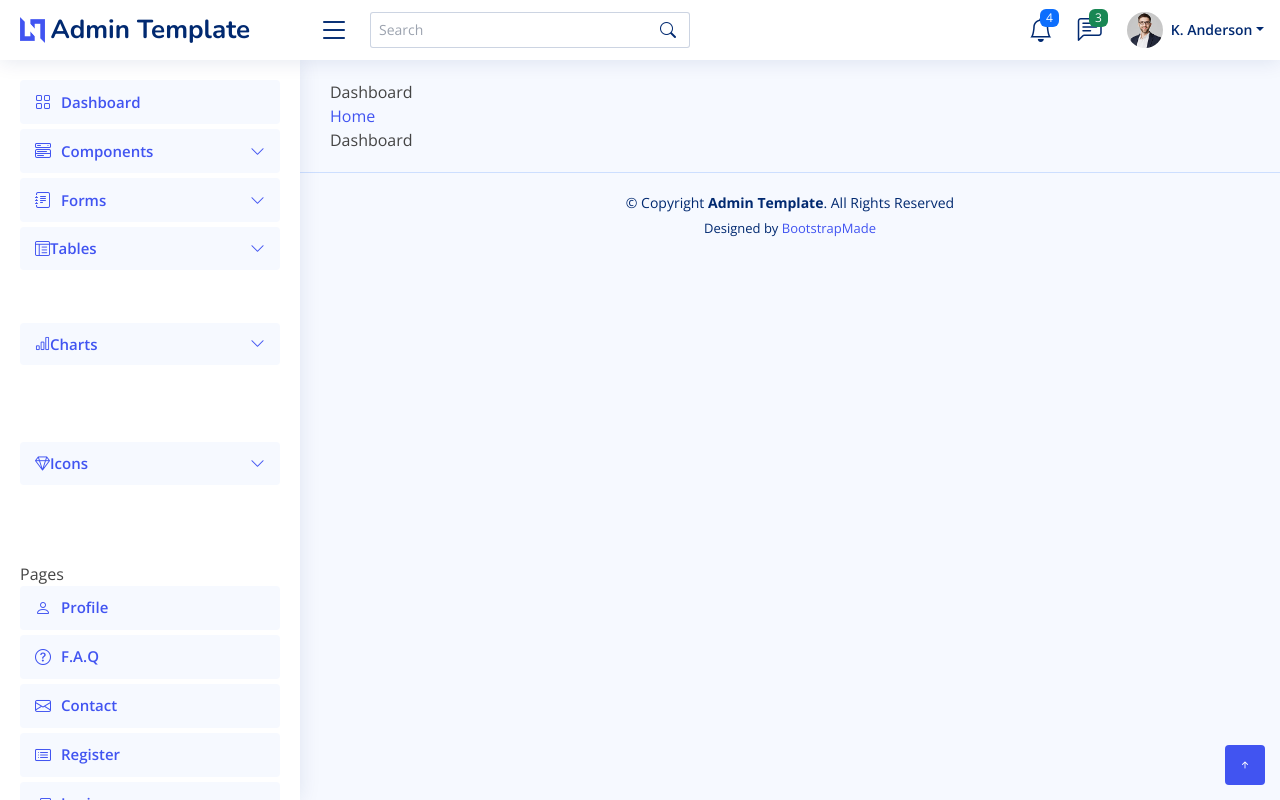
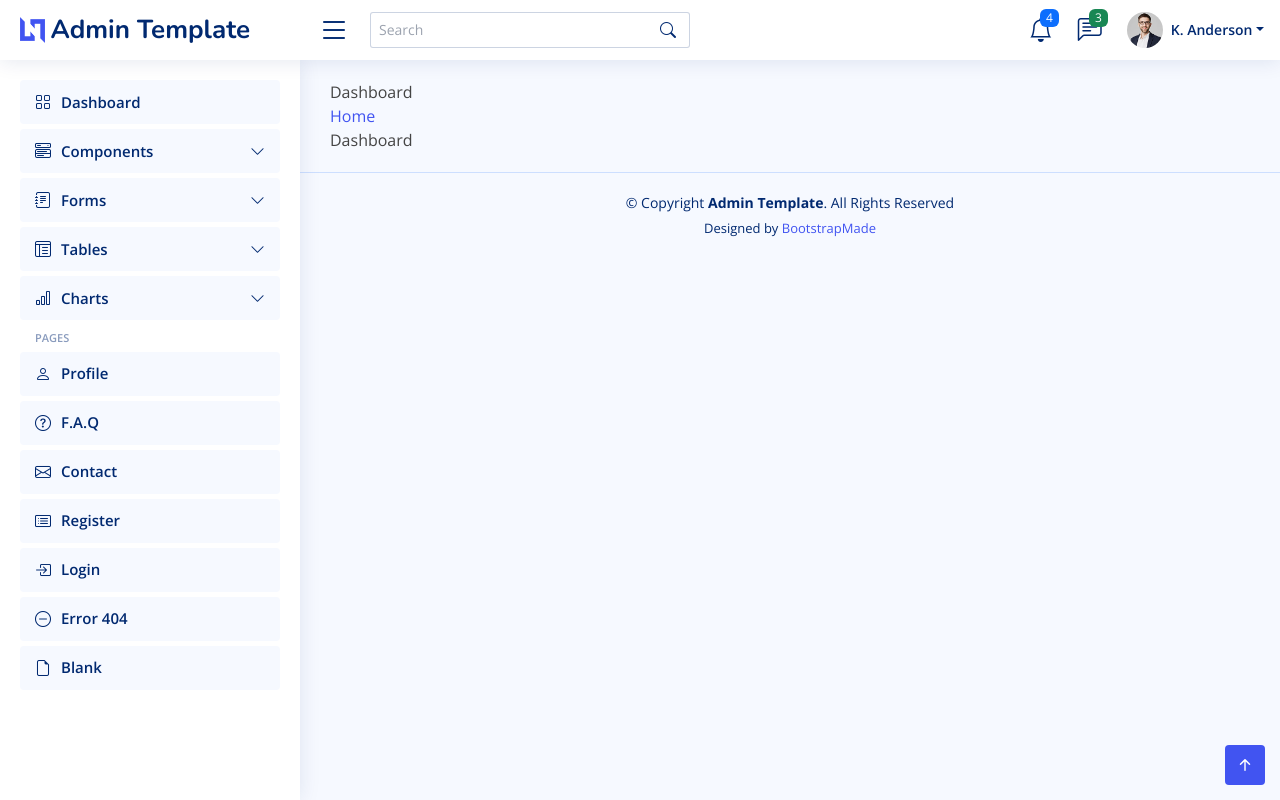
Before and after one commit to Yuan-Sama/Admin-Template, a SvelteKit app: page / in a window 1280 px wide. Built offline with nearby package versions, Linux system fonts and the light colour scheme.

Commit message:
refactor sidebar gen

```diff
--- a/src/routes/+layout.svelte
+++ b/src/routes/+layout.svelte
@@ -7,7 +7,14 @@
 	import DropdownMenu from '$components/DropdownMenu.svelte';
 	let { children } = $props();
 
-	const ComponentsMenu = [
+	const SidebarMenu = $state([
+		{ link: '/', title: 'Dashboard', biIconClass: 'bi bi-grid' },
+		{
+			title: 'Components',
+			biIconClass: 'bi bi-menu-button-wide',
+			/** @type {import("svelte").SvelteComponent<{ class?: string; collapseAtStart?: boolean; children: import("svelte").Snippet; }, any, any> & { show: () => void; hide: () => void; showing: () => boolean; } & { $$bindings: ""; } | undefined} */
+			refThis: undefined,
+			subMenu: [
 				{ link: '/components/alerts', title: 'Alerts' },
 				{ link: '/components/accordion', title: 'Accordion' },
 				{ link: '/components/badges', title: 'Badges' },
@@ -23,22 +30,50 @@
 				{ link: '/components/progress', title: 'Progress' },
 				{ link: '/components/spinners', title: 'Spinners' },
 				{ link: '/components/tooltips', title: 'Tooltips' }
-	];
-	/**
-	 * @type {import("svelte").SvelteComponent<{ class?: string; collapseAtStart?: boolean; children: import("svelte").Snippet; }, any, any> & { show: () => void; hide: () => void; showing: () => boolean; } & { $$bindings: ""; }}
-	 */
-	let componentsMenuElement;
-
-	const FormsMenu = [
+			]
+		},
+		{
+			title: 'Forms',
+			biIconClass: 'bi bi-journal-text',
+			/** @type {import("svelte").SvelteComponent<{ class?: string; collapseAtStart?: boolean; children: import("svelte").Snippet; }, any, any> & { show: () => void; hide: () => void; showing: () => boolean; } & { $$bindings: ""; } | undefined} */
+			refThis: undefined,
+			subMenu: [
 				{ link: '/forms/elements', title: 'Elements' },
 				{ link: '/forms/layouts', title: 'Layouts' },
 				{ link: '/forms/editors', title: 'Editors' },
 				{ link: '/forms/validation', title: 'Validation' }
-	];
-	/**
-	 * @type {import("svelte").SvelteComponent<{ class?: string; collapseAtStart?: boolean; children: import("svelte").Snippet; }, any, any> & { show: () => void; hide: () => void; showing: () => boolean; } & { $$bindings: ""; }}
-	 */
-	let formsMenuElement;
+			]
+		},
+		{
+			title: 'Tables',
+			biIconClass: 'bi bi-layout-text-window-reverse',
+			/** @type {import("svelte").SvelteComponent<{ class?: string; collapseAtStart?: boolean; children: import("svelte").Snippet; }, any, any> & { show: () => void; hide: () => void; showing: () => boolean; } & { $$bindings: ""; } | undefined} */
+			refThis: undefined,
+			subMenu: [
+				{ link: '/tables/general', title: 'General Tables' },
+				{ link: '/tables/data', title: 'Data Tables' }
+			]
+		},
+		{
+			title: 'Charts',
+			biIconClass: 'bi bi-bar-chart',
+			/** @type {import("svelte").SvelteComponent<{ class?: string; collapseAtStart?: boolean; children: import("svelte").Snippet; }, any, any> & { show: () => void; hide: () => void; showing: () => boolean; } & { $$bindings: ""; } | undefined} */
+			refThis: undefined,
+			subMenu: [
+				{ link: '/charts/chartjs', title: 'Chart.js' },
+				{ link: '/charts/apexcharts', title: 'ApexCharts' },
+				{ link: '/charts/echarts', title: 'ECharts' }
+			]
+		},
+		{ title: 'Pages' },
+		{ link: '/pages/users-profile', title: 'Profile', biIconClass: 'bi bi-person' },
+		{ link: '/pages/faq', title: 'F.A.Q', biIconClass: 'bi bi-question-circle' },
+		{ link: '/pages/contact', title: 'Contact', biIconClass: 'bi bi-envelope' },
+		{ link: '/pages/register', title: 'Register', biIconClass: 'bi bi-card-list' },
+		{ link: '/pages/login', title: 'Login', biIconClass: 'bi bi-box-arrow-in-right' },
+		{ link: '/pages/error-404', title: 'Error 404', biIconClass: 'bi bi-dash-circle' },
+		{ link: '/pages/blank', title: 'Blank', biIconClass: 'bi bi-file-earmark' }
+	]);
 </script>
 
 <svelte:head>
@@ -299,231 +334,52 @@
 	class="fixed bottom-0 left-0 top-[60px] z-[1029] w-[300px] overflow-y-auto bg-white p-5 shadow-[0px_0px_20px_rgba(1,_41,_112,_0.1)] transition-all duration-300 [scrollbar-color:_#aab7cf_transparent] [scrollbar-width:thin]"
 >
 	<ul class="sidebar-nav" id="sidebar-nav">
+		{#each SidebarMenu as { link, subMenu, biIconClass, title }, index}
+			{#if !biIconClass}
+				<li class="mb-[5px] ml-[15px] mt-[10px] text-[11px] font-semibold uppercase text-[#899bbd]">
+					{title}
+				</li>
+			{:else if !subMenu && link}
 				<li class="mb-[5px]">
 					<a
-				class="flex items-center rounded-[4px] bg-[#f6f9ff] px-[15px] py-[10px] text-[15px] font-semibold text-[#4154f1]"
-				href="/"
+						class="flex items-center rounded-[4px] bg-[#f6f9ff] px-[15px] py-[10px] text-[15px] font-semibold text-[#012970] hover:bg-[#f6f9ff] hover:text-[#4154f1]"
+						href={link}
+						aria-label=" "
 					>
-				<i class="bi bi-grid mr-[10px] text-[16px] text-[#4154f1]"></i>
-				<span>Dashboard</span>
+						<i class="{biIconClass} mr-[10px] text-[16px]"></i>
+						<span>{title}</span>
 					</a>
 				</li>
-		<!-- End Dashboard Nav -->
-
+			{:else if subMenu}
 				<li class="mb-[5px]">
 					<button
-				class="flex w-full items-center rounded-[4px] bg-[#f6f9ff] px-[15px] py-[10px] text-[15px] font-semibold text-[#4154f1]"
+						class="flex w-full items-center rounded-[4px] bg-[#f6f9ff] px-[15px] py-[10px] text-[15px] font-semibold text-[#012970] hover:bg-[#f6f9ff] hover:text-[#4154f1]"
 						onclick={() =>
-					componentsMenuElement.showing()
-						? componentsMenuElement.hide()
-						: componentsMenuElement.show()}
+							SidebarMenu[index].refThis?.showing()
+								? SidebarMenu[index].refThis?.hide()
+								: SidebarMenu[index].refThis?.show()}
 					>
-				<i class="bi bi-menu-button-wide mr-[10px] text-[16px] text-[#4154f1]"></i>
-				<span>Components</span><i class="bi bi-chevron-down ml-auto"></i>
+						<i class="{biIconClass} mr-[10px] text-[16px]"></i>
+						<span>{title}</span><i class="bi bi-chevron-down ml-auto"></i>
 					</button>
-			<DropdownMenu bind:this={componentsMenuElement} collapseAtStart={true}>
-				{#each ComponentsMenu as menu}
+					<DropdownMenu bind:this={SidebarMenu[index].refThis} collapseAtStart={true}>
+						{#each subMenu as subMenuItem}
 							<li>
 								<a
 									class="flex items-center py-[10px] pl-[40px] text-[14px] font-semibold text-[#012970]"
-							href={menu.link}
+									href={subMenuItem.link}
 									aria-label=" "
 								>
-							<i class="bi bi-circle mr-[8px] text-[6px] leading-[0]"></i><span>{menu.title}</span>
+									<i class="bi bi-circle mr-[8px] text-[6px] leading-[0]"></i><span
+										>{subMenuItem.title}</span
+									>
 								</a>
 							</li>
 						{/each}
 					</DropdownMenu>
 				</li>
-		<!-- End Components Nav -->
-
-		<li class="mb-[5px]">
-			<button
-				class="flex w-full items-center rounded-[4px] bg-[#f6f9ff] px-[15px] py-[10px] text-[15px] font-semibold text-[#4154f1]"
-				onclick={() =>
-					formsMenuElement.showing() ? formsMenuElement.hide() : formsMenuElement.show()}
-			>
-				<i class="bi bi-journal-text mr-[10px] text-[16px] text-[#4154f1]"></i>
-				<span>Forms</span><i class="bi bi-chevron-down ml-auto"></i>
-			</button>
-			<DropdownMenu bind:this={formsMenuElement} collapseAtStart={true}>
-				{#each FormsMenu as menu}
-					<li>
-						<a
-							class="flex items-center py-[10px] pl-[40px] text-[14px] font-semibold text-[#012970]"
-							href={menu.link}
-							aria-label=" "
-						>
-							<i class="bi bi-circle mr-[8px] text-[6px] leading-[0]"></i><span>{menu.title}</span>
-						</a>
-					</li>
+			{/if}
 		{/each}
-			</DropdownMenu>
-		</li>
-		<!-- End Forms Nav -->
-
-		<li class="mb-[5px]">
-			<a
-				class="flex items-center rounded-[4px] bg-[#f6f9ff] px-[15px] py-[10px] text-[15px] font-semibold text-[#4154f1]"
-				data-bs-target="#tables-nav"
-				data-bs-toggle="collapse"
-				href={'#'}
-			>
-				<i class="bi bi-layout-text-window-reverse"></i><span>Tables</span><i
-					class="bi bi-chevron-down ms-auto"
-				></i>
-			</a>
-			<ul id="tables-nav" class="nav-content collapse" data-bs-parent="#sidebar-nav">
-				<li>
-					<a href="tables-general.html">
-						<i class="bi bi-circle"></i><span>General Tables</span>
-					</a>
-				</li>
-				<li>
-					<a href="tables-data.html">
-						<i class="bi bi-circle"></i><span>Data Tables</span>
-					</a>
-				</li>
-			</ul>
-		</li>
-		<!-- End Tables Nav -->
-
-		<li class="mb-[5px]">
-			<a
-				class="flex items-center rounded-[4px] bg-[#f6f9ff] px-[15px] py-[10px] text-[15px] font-semibold text-[#4154f1]"
-				data-bs-target="#charts-nav"
-				data-bs-toggle="collapse"
-				href={'#'}
-			>
-				<i class="bi bi-bar-chart"></i><span>Charts</span><i class="bi bi-chevron-down ms-auto"></i>
-			</a>
-			<ul id="charts-nav" class="nav-content collapse" data-bs-parent="#sidebar-nav">
-				<li>
-					<a href="charts-chartjs.html">
-						<i class="bi bi-circle"></i><span>Chart.js</span>
-					</a>
-				</li>
-				<li>
-					<a href="charts-apexcharts.html">
-						<i class="bi bi-circle"></i><span>ApexCharts</span>
-					</a>
-				</li>
-				<li>
-					<a href="charts-echarts.html">
-						<i class="bi bi-circle"></i><span>ECharts</span>
-					</a>
-				</li>
-			</ul>
-		</li>
-		<!-- End Charts Nav -->
-
-		<li class="mb-[5px]">
-			<a
-				class="flex items-center rounded-[4px] bg-[#f6f9ff] px-[15px] py-[10px] text-[15px] font-semibold text-[#4154f1]"
-				data-bs-target="#icons-nav"
-				data-bs-toggle="collapse"
-				href={'#'}
-			>
-				<i class="bi bi-gem"></i><span>Icons</span><i class="bi bi-chevron-down ms-auto"></i>
-			</a>
-			<ul id="icons-nav" class="nav-content collapse" data-bs-parent="#sidebar-nav">
-				<li>
-					<a href="icons-bootstrap.html">
-						<i class="bi bi-circle"></i><span>Bootstrap Icons</span>
-					</a>
-				</li>
-				<li>
-					<a href="icons-remix.html">
-						<i class="bi bi-circle"></i><span>Remix Icons</span>
-					</a>
-				</li>
-				<li>
-					<a href="icons-boxicons.html">
-						<i class="bi bi-circle"></i><span>Boxicons</span>
-					</a>
-				</li>
-			</ul>
-		</li>
-		<!-- End Icons Nav -->
-
-		<li class="nav-heading">Pages</li>
-
-		<li class="mb-[5px]">
-			<a
-				class="flex items-center rounded-[4px] bg-[#f6f9ff] px-[15px] py-[10px] text-[15px] font-semibold text-[#4154f1]"
-				href="/pages/users-profile"
-			>
-				<i class="bi bi-person mr-[10px] text-[16px] text-[#4154f1]"></i>
-				<span>Profile</span>
-			</a>
-		</li>
-		<!-- End Profile Page Nav -->
-
-		<li class="mb-[5px]">
-			<a
-				class="flex items-center rounded-[4px] bg-[#f6f9ff] px-[15px] py-[10px] text-[15px] font-semibold text-[#4154f1]"
-				href="/pages/faq.html"
-			>
-				<i class="bi bi-question-circle mr-[10px] text-[16px] text-[#4154f1]"></i>
-				<span>F.A.Q</span>
-			</a>
-		</li>
-		<!-- End F.A.Q Page Nav -->
-
-		<li class="mb-[5px]">
-			<a
-				class="flex items-center rounded-[4px] bg-[#f6f9ff] px-[15px] py-[10px] text-[15px] font-semibold text-[#4154f1]"
-				href="/pages/contact"
-			>
-				<i class="bi bi-envelope mr-[10px] text-[16px] text-[#4154f1]"></i>
-				<span>Contact</span>
-			</a>
-		</li>
-		<!-- End Contact Page Nav -->
-
-		<li class="mb-[5px]">
-			<a
-				class="flex items-center rounded-[4px] bg-[#f6f9ff] px-[15px] py-[10px] text-[15px] font-semibold text-[#4154f1]"
-				href="/pages/register"
-			>
-				<i class="bi bi-card-list mr-[10px] text-[16px] text-[#4154f1]"></i>
-				<span>Register</span>
-			</a>
-		</li>
-		<!-- End Register Page Nav -->
-
-		<li class="mb-[5px]">
-			<a
-				class="flex items-center rounded-[4px] bg-[#f6f9ff] px-[15px] py-[10px] text-[15px] font-semibold text-[#4154f1]"
-				href="/pages/login"
-			>
-				<i class="bi bi-box-arrow-in-right mr-[10px] text-[16px] text-[#4154f1]"></i>
-				<span>Login</span>
-			</a>
-		</li>
-		<!-- End Login Page Nav -->
-
-		<li class="mb-[5px]">
-			<a
-				class="flex items-center rounded-[4px] bg-[#f6f9ff] px-[15px] py-[10px] text-[15px] font-semibold text-[#4154f1]"
-				href="/pages/error-404"
-			>
-				<i class="bi bi-dash-circle mr-[10px] text-[16px] text-[#4154f1]"></i>
-				<span>Error 404</span>
-			</a>
-		</li>
-		<!-- End Error 404 Page Nav -->
-
-		<li class="mb-[5px]">
-			<a
-				class="flex items-center rounded-[4px] bg-[#f6f9ff] px-[15px] py-[10px] text-[15px] font-semibold text-[#4154f1]"
-				href="/pages/blank"
-			>
-				<i class="bi bi-file-earmark mr-[10px] text-[16px] text-[#4154f1]"></i>
-				<span>Blank</span>
-			</a>
-		</li>
-		<!-- End Blank Page Nav -->
 	</ul>
 </aside>
 
@@ -544,5 +400,5 @@
 	class="fixed bottom-[15px] right-[15px] z-[99999] flex size-[40px] items-center justify-center rounded-[4px] bg-[#4154f1] transition-all duration-[.4s]"
 	aria-label=" "
 >
-	<i class="bi bi-arrow-up-short text-sm leading-[0] text-white"></i>
+	<i class="bi bi-arrow-up-short text-2xl leading-[0] text-white"></i>
 </button>
```
Lines whose indentation alone changed are shown as unchanged.
